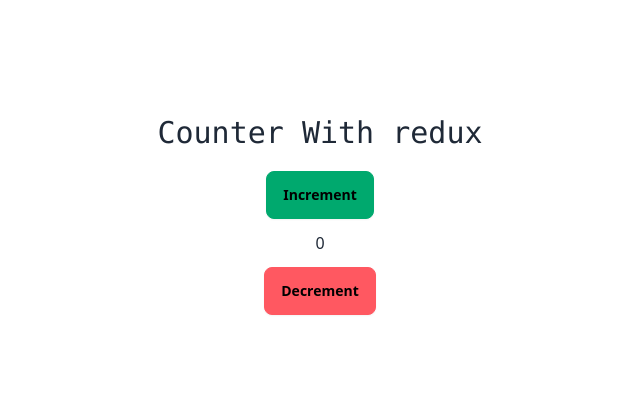
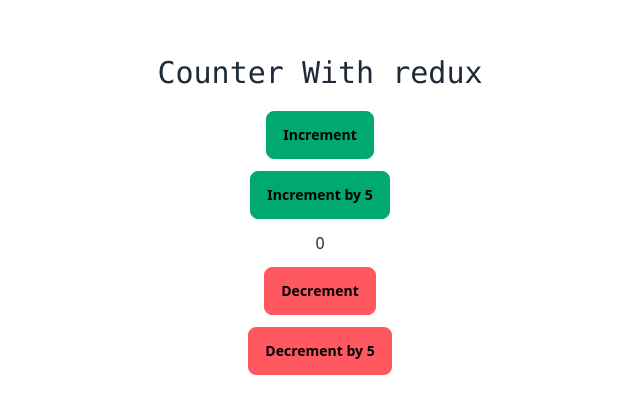
Before and after one commit to Rayhan108/explore-redux, a React (Vite) app: page / in a window 1280 px wide. Shown: the part 185-598 px from the top of the page, without its empty margins (320-960 px from the left). Built offline with nearby package versions, Linux system fonts and the light colour scheme.

Commit message:
implement action payloads

```diff
--- a/src/App.jsx
+++ b/src/App.jsx
@@ -8,18 +8,20 @@
   // const dispatch = useDispatch();
   // const {count} = useSelector((state)=>state.counter)
 
-  const handleIncrement=()=>{
-    dispatch(increment())
+  const handleIncrement=(amount)=>{
+    dispatch(increment(amount))
   }
-  const handleDecrement=()=>{
-    dispatch(decrement())
+  const handleDecrement=(amount)=>{
+    dispatch(decrement(amount))
   }
   return (
     <div className="flex flex-col h-screen justify-center items-center ">
       <h1 className="text-3xl font-mono  mb-5">Counter With redux</h1>
-      <button onClick={handleIncrement} className="btn btn-success mb-3">Increment</button>
+      <button onClick={()=>{handleIncrement(1)}} className="btn btn-success mb-3">Increment</button>
+      <button onClick={()=>{handleIncrement(5)}} className="btn btn-success mb-3">Increment by 5</button>
       <div>{count}</div>
-      <button onClick={handleDecrement} className="btn mt-3 btn-error">Decrement</button>
+      <button onClick={()=>{handleDecrement(1)}} className="btn mt-3 btn-error">Decrement</button>
+      <button onClick={()=>{ dispatch(decrement(5))}} className="btn mt-3 btn-error">Decrement by 5</button>
     </div>
   );
 }
--- a/src/redux/features/counter/counterSlice.ts
+++ b/src/redux/features/counter/counterSlice.ts
@@ -6,11 +6,11 @@
   name: "counter",
   initialState,
   reducers: {
-    increment: (state) => {
-      state.count = state.count + 1;
+    increment: (state,action) => {
+      state.count = state.count + action.payload;
     },
-    decrement: (state) => {
-      state.count = state.count - 1;
+    decrement: (state,action) => {
+      state.count = state.count - action.payload;
     },
   },
 });
```
